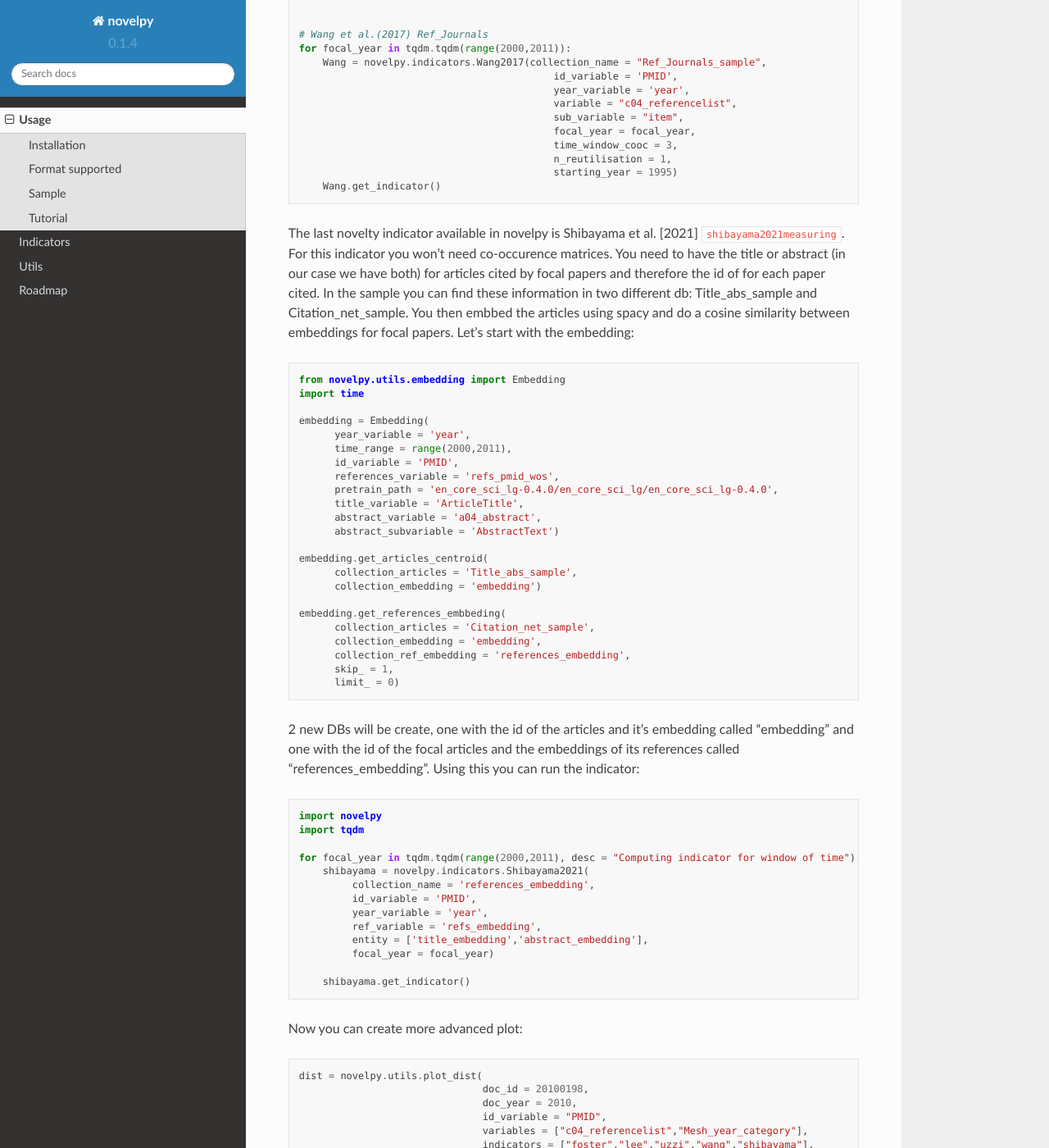
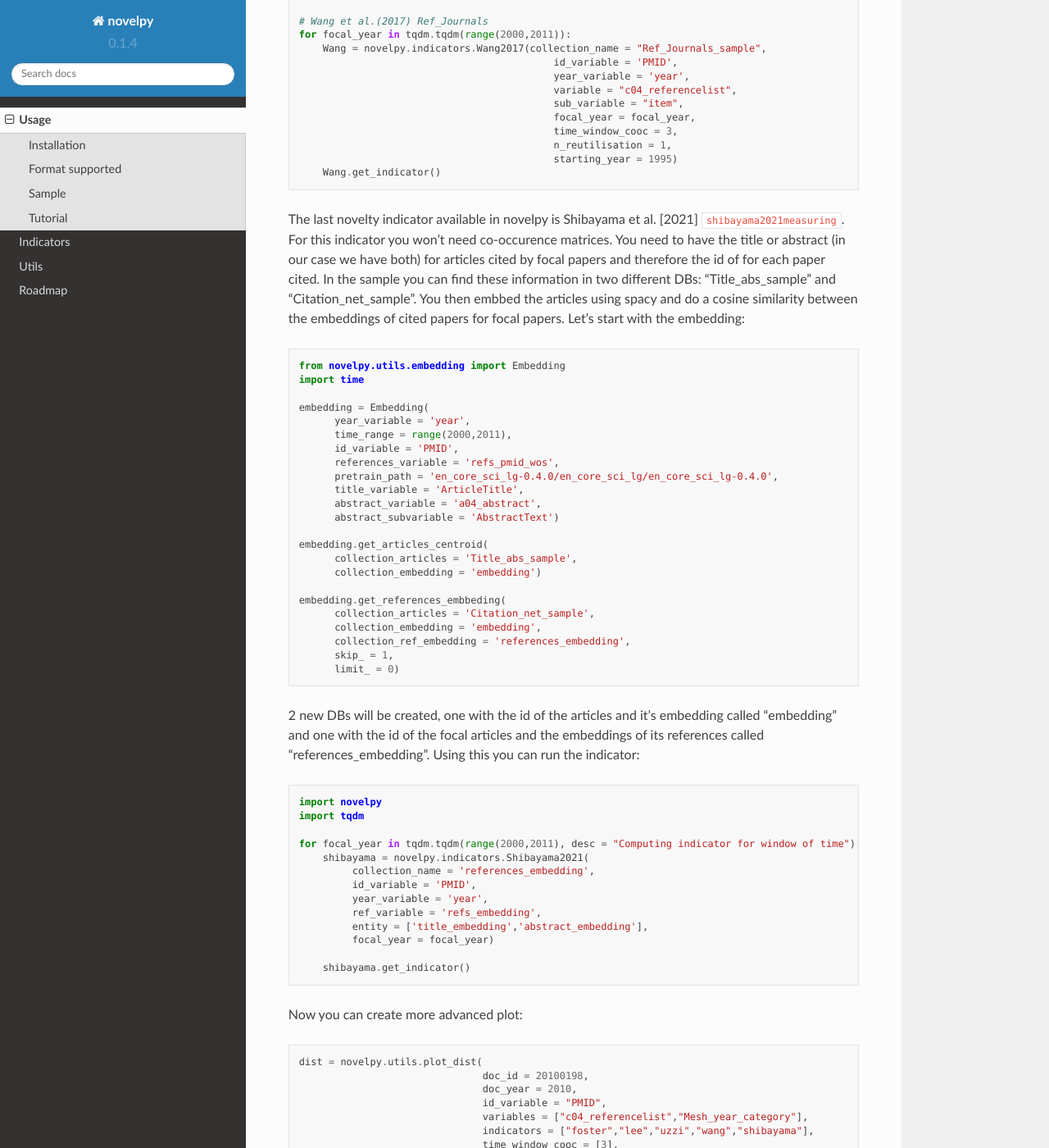
Before and after one commit to Kwirtz/novelpy, a Sphinx documentation site: the page built from docs/source/usage.rst, in a window 1280 px wide and 1400 px high, scrolled down 6658 px. Shown: the whole window at 82% size. Built offline with Sphinx 7.4.7 and the Read the Docs theme 2.0.0, drawn with Linux system fonts in a browser that asks for light colours; cross-references to code outside the pages are shown as plain code; some of the changed text lies outside the part shown.

Commit message:
Update usage.rst

```diff
--- a/docs/source/usage.rst
+++ b/docs/source/usage.rst
@@ -116,7 +116,7 @@
                  ├ index2name.p
                  └ name2index.p
 
-| Since we use sparse matrix, index2name.p and name2index.p are required to convert the name of items to index in our matrix. Now you can run the Foster et al.[2015] :cite:p:`foster2015tradition` novelty indicator.
+| Since we use sparse matrix, index2name.p and name2index.p are required to convert the name of items to index in our matrix. Now you can run the Foster et al. [2015] :cite:p:`foster2015tradition` novelty indicator.
 
 .. code-block:: python
 
@@ -336,7 +335,7 @@
        Wang.get_indicator()
 
 
-| The last novelty indicator available in novelpy is Shibayama et al. [2021] :cite:p:`shibayama2021measuring`. For this indicator you won't need co-occurence matrices. You need to have the title or abstract (in our case we have both) for articles cited by focal papers and therefore the id of for each paper cited. In the sample you can find these information in two different db: Title_abs_sample and Citation_net_sample. You then embbed the articles using spacy and do a cosine similarity between embeddings for focal papers. Let's start with the embedding:
+| The last novelty indicator available in novelpy is Shibayama et al. [2021] :cite:p:`shibayama2021measuring`. For this indicator you won't need co-occurence matrices. You need to have the title or abstract (in our case we have both) for articles cited by focal papers and therefore the id of for each paper cited. In the sample you can find these information in two different DBs: "Title_abs_sample" and "Citation_net_sample". You then embbed the articles using spacy and do a cosine similarity between the embeddings of cited papers for focal papers. Let's start with the embedding:
 
 .. code-block:: python
 
@@ -364,7 +363,7 @@
          skip_ = 1,
          limit_ = 0)
 
-| 2 new DBs will be create, one with the id of the articles and it's embedding called "embedding" and one with the id of the focal articles and the embeddings of its references called "references_embedding". Using this you can run the indicator:
+| 2 new DBs will be created, one with the id of the articles and it's embedding called "embedding" and one with the id of the focal articles and the embeddings of its references called "references_embedding". Using this you can run the indicator:
 
 .. code-block:: python
 
```
Also changed, not shown: other parts of docs/source/usage.rst (+1 -2 lines).
